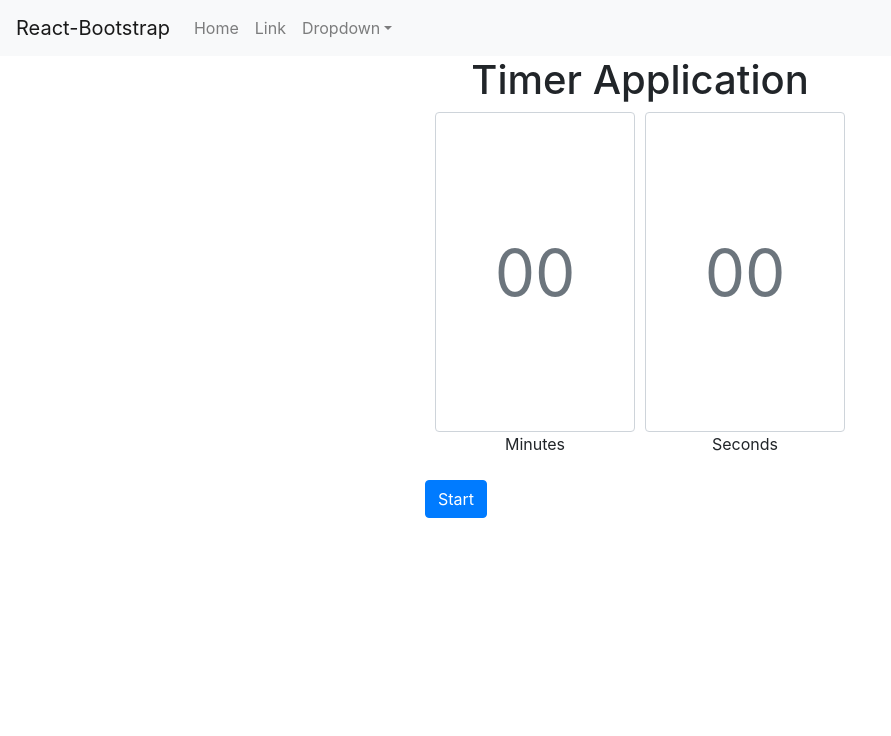
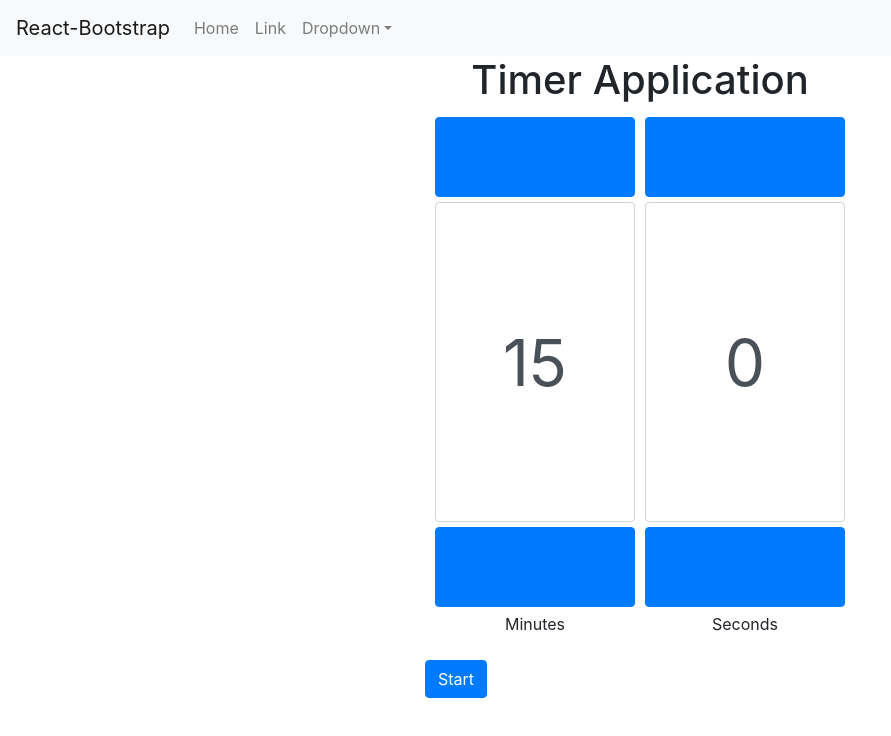
Before and after one commit to ikemous/react-applications, a React (Create React App) app: page /timer in a window 1280 px wide. Shown: the top 736 px of the page, without its empty margins (0-891 px from the left). Built offline with nearby package versions, Linux system fonts and the light colour scheme.

Commit message:
added functionality to timer page

```diff
--- a/src/pages/TimerPage.js
+++ b/src/pages/TimerPage.js
@@ -1,11 +1,70 @@
-import React from "react";
+import React, { useState } from "react";
 import "./timerPage.css";
 import { Form, Col, Container, Row, Button } from "react-bootstrap";
 import { useSelector, useDispatch } from "react-redux";
-// import { increment, decrement, updateCounter } from "../redux/actions";
+import { updateMinutes, decreaseMinutes, updateSeconds, decreaseSeconds } from "../redux/actions";
 
 function TimerPage() {
+    const [error, setError] = useState(false);
+    const minutes = useSelector(state => state.minutes);
+    const seconds = useSelector(state => state.seconds);
+    const dispatch = useDispatch();
 
+    const startTimer = (event) => {
+        event.preventDefault();
+    };
+
+    const handleMinuteChange = (event) => {
+        // Check if input is a number, below or equal to 100, and greater than 0
+        if (!isNaN(parseInt(event.target.value)) && event.target.value >= 0) {
+            // Remove Error
+            setError(false);
+            // Return dispatch to change count state
+            return dispatch(updateMinutes(parseInt(event.target.value)));
+        }
+        // Set Error To True
+        setError(true);
+        // Change C Of 0
+        dispatch(updateMinutes(0));
+        //  Log Error
+        console.log("%c Invalid Number:", "color:red;");
+        console.log("%c Number Must Over 0", "color:orange;");
+    }; // End handlechange()
+
+    const handleSecondsChange = (event) => {
+        // Check if input is a number, below or equal to 100, and greater than 0
+        if (!isNaN(parseInt(event.target.value)) && event.target.value >= 0 && event.target.value <= 60) {
+            // Remove Error
+            setError(false);
+            // Return dispatch to change count state
+            return dispatch(updateSeconds(parseInt(event.target.value)));
+        }
+        // Set Error To True
+        setError(true);
+        // Change C Of 0
+        dispatch(updateSeconds(0));
+        //  Log Error
+        console.log("%c Invalid Number:", "color:red;");
+        console.log("%c Number Must Over 0", "color:orange;");
+    }; // End handlechange()
+
+    const handleMinutesClick = (event) => {
+        event.preventDefault();
+        if(event.target.name === "add" && minutes >= 0) return dispatch(updateMinutes(minutes + 1));
+        else if(minutes > 0) return dispatch(updateMinutes(minutes - 1));
+        //  Log Error
+        console.log("%c Invalid Number:", "color:red;");
+        console.log("%c Number Must Over 0", "color:orange;");
+    }
+
+    const handleSecondsClick = (event) => {
+        event.preventDefault();
+        if(event.target.name === "add" && seconds < 60) return dispatch(updateSeconds(seconds + 1));
+        else if(event.target.name === "minus" && seconds > 0) return dispatch(updateSeconds(seconds - 1));
+        //  Log Error
+        console.log("%c Invalid Number:", "color:red;");
+        console.log("%c Number Must Over 0 and under 61", "color:orange;");
+    }
 
     return (
         <Container>
@@ -15,20 +74,24 @@ function TimerPage() {
                     <Form.Row style={{marginLeft: "0", marginRight: "0"}}>
                         <Col>
                             <Form.Group>
-                                <Form.Control placeholder="00" htmlFor="minutes" className="timer" />
-                                <Form.Label id="minutes">Minutes</Form.Label>
+                                <Button name="add" className="minuteButton" onClick={handleMinutesClick}></Button>
+                                <Form.Control value={minutes} onChange={handleMinuteChange} id="minutes" className="timer" />
+                                <Button className="minuteButton" onClick={handleMinutesClick} style={{ display: "block"}}></Button>
+                                <Form.Label name="minus" htmlFor="minutes">Minutes</Form.Label>
                             </Form.Group>
                         </Col>
                         <Col>
                             <Form.Group>
-                                <Form.Control placeholder="00" htmlFor="seconds" className="timer"/>
-                                <Form.Label id="seconds">Seconds</Form.Label>
+                                <Button name="add" className="minuteButton" onClick={handleSecondsClick}></Button>
+                                <Form.Control value={seconds} onChange={handleSecondsChange} id="seconds" className="timer" />
+                                <Button name="minus" className="minuteButton" onClick={handleSecondsClick} style={{display: "block"}}></Button>
+                                <Form.Label htmlFor="seconds">Seconds</Form.Label>
                             </Form.Group>
                         </Col>
                     </Form.Row>
                     <Form.Row>
                         <Form.Group>
-                            <Button>Start</Button>
+                            <Button onClick={startTimer}>Start</Button>
                         </Form.Group>
                     </Form.Row>
                 </Form>
--- a/src/pages/timerPage.css
+++ b/src/pages/timerPage.css
@@ -4,3 +4,11 @@
     text-align: center!important;
     font-size: 4rem!important;
 }
+
+.minuteButton {
+    width: 100%;
+    height: 10vh;
+    margin: 0;
+    margin-top: 5px;
+    margin-bottom: 5px;
+}
--- a/src/redux/actions/index.js
+++ b/src/redux/actions/index.js
@@ -46,18 +46,32 @@ export const updateCounter = (number) => {
     };
 }; // End updateCounter()
 
-/**
- * updateTimer()
- * Purpose: to Tell The Reducer To Update timerItem with parameter amount
- * Parameters:
- *      number - number to update timer state by
- * return:
- *       type - action type of increment
- *       payload - number to update the timer state by
- */
-export const updateTimer = (time) => {
+
+export const updateMinutes = (time) => {
     return {
-        type: 'UPDATE',
+        type: 'UPDATE_MINUTES',
         payload: time
     };
 }; // End updateTimer()
+
+export const decreaseMinutes = () => {
+    return {
+        type: 'DECREASE_MINUTES',
+        payload: null
+    };
+}; // End updateTimer()
+
+
+export const updateSeconds = (time) => {
+    return {
+        type: 'UPDATE_SECONDS',
+        payload: time
+    };
+}; // End updateSeconds()
+
+export const decreaseSeconds = () => {
+    return {
+        type: 'DECREASE_SECONDS',
+        payload: null
+    };
+}; // End updateTimer()
--- a/src/redux/reducers/timerReducer.js
+++ b/src/redux/reducers/timerReducer.js
@@ -11,7 +11,10 @@ export const secondsReducer = (state = 0, action) => {
     // Check Action
     switch (action.type) {
         // Update seconds state
-        case 'UPDATE':
+        case 'DECREASE_SECONDS':
+            return state -= 1;
+        // Update seconds state
+        case 'UPDATE_SECONDS':
             return state = action.payload;
         // No action, return state
         default:
@@ -23,7 +26,7 @@ export const secondsReducer = (state = 0, action) => {
  * minutesReducer()
  * Purpose: Update minutes to be stored
  * Parameters:
- *      state - minutes, default is 1
+ *      state - minutes, default is 15
  *      action - object containing a type and payload
  * return:
  *      state - updated minutes or return current state
@@ -32,7 +35,9 @@ export const minutesReducer = (state = 15, action) => {
     // Check Action
     switch (action.type) {
         // Update counter state
-        case 'UPDATE':
+        case 'DECREASE_MINUTES':
+            return state -= 1;
+        case 'UPDATE_MINUTES':
             return state = action.payload;
         // No action, return state
         default:
```
